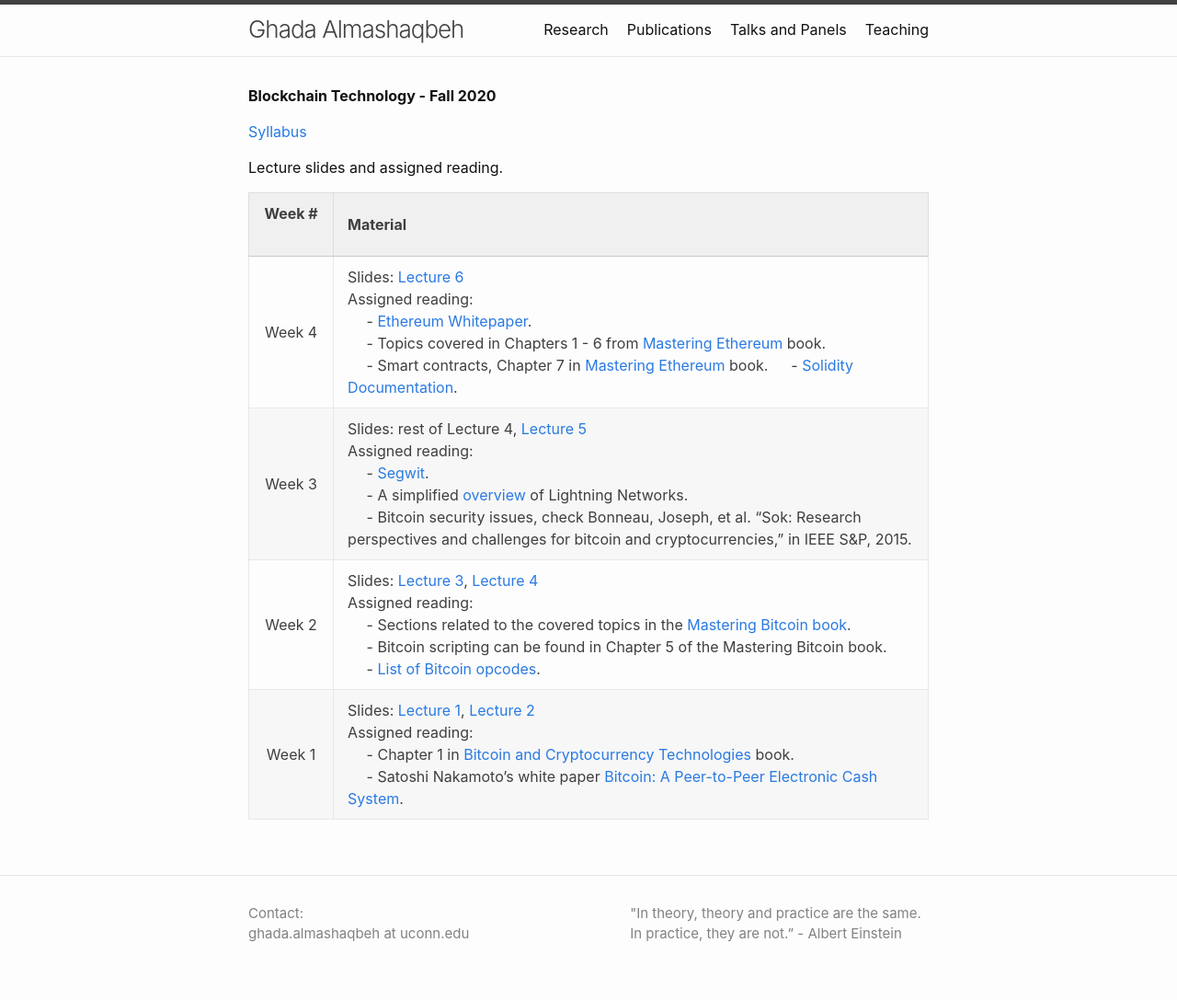
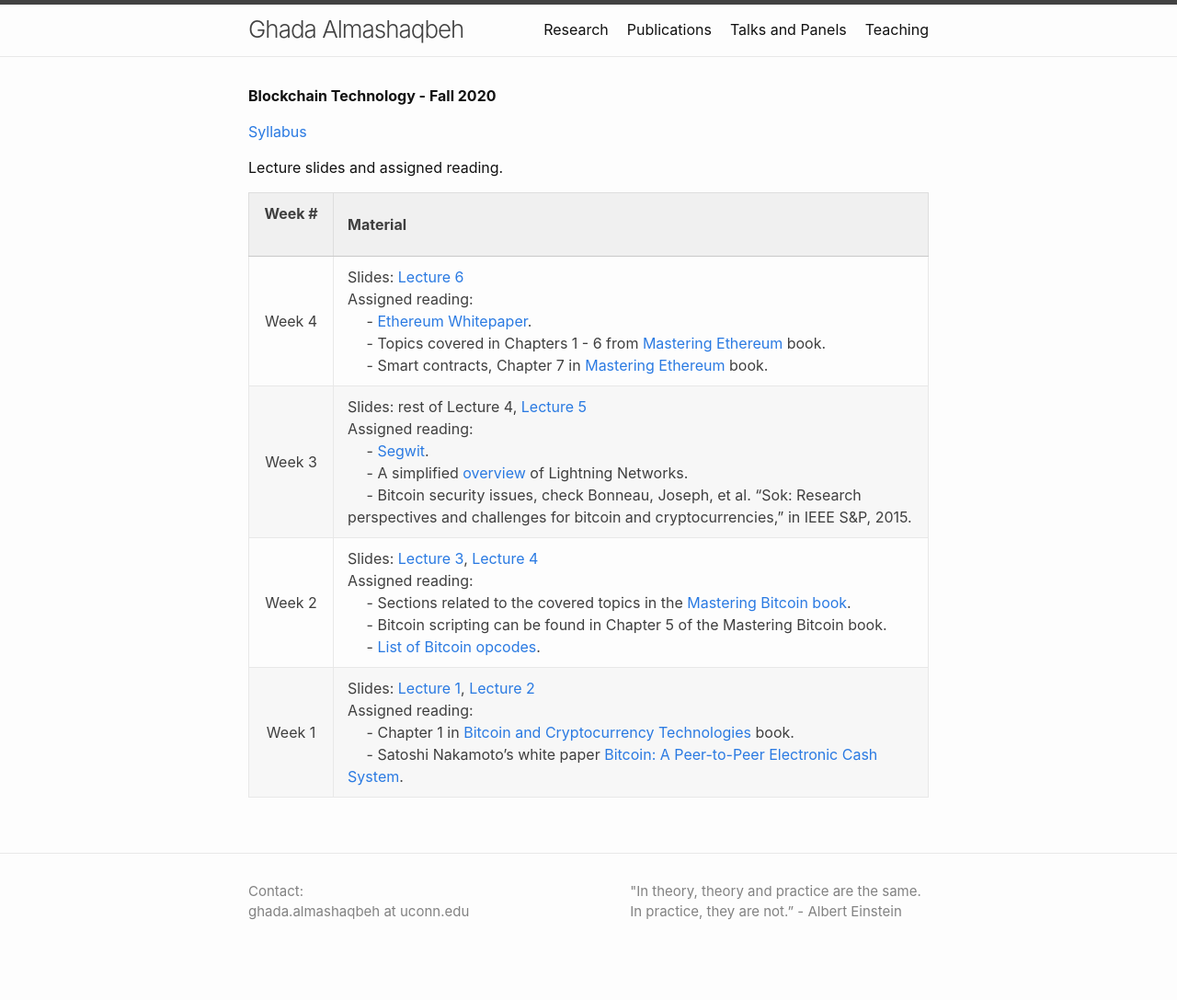
Before and after one commit to GhadaAlmashaqbeh/GhadaAlmashaqbeh.github.io, a Jekyll site: the page built from courses/blockchain-technology-f2020/index.md, in a window 1280 px wide. Shown: the whole page at 92% size. Built offline with Jekyll 4.4.1, drawn with Linux system fonts in a browser that asks for light colours; after the commit the page ends 1063 px from its top, so only the background shows below that.

```diff
--- a/courses/blockchain-technology-f2020/index.md
+++ b/courses/blockchain-technology-f2020/index.md
@@ -10,7 +10,7 @@
 
 | Week # &nbsp; &nbsp; &nbsp;| Material           |
 |:--------:|--------------------|
-| Week 4 | Slides: [Lecture 6](./lecture6.pdf) <br/> Assigned reading: <br/> &emsp; - [Ethereum Whitepaper](https://ethereum.org/en/whitepaper/). <br/> &emsp; - Topics covered in Chapters 1 - 6 from [Mastering Ethereum](https://github.com/ethereumbook/ethereumbook/blob/develop/book.asciidoc) book. <br/> &emsp; - Smart contracts, Chapter 7 in [Mastering Ethereum](https://github.com/ethereumbook/ethereumbook/blob/develop/book.asciidoc) book. &emsp; - [Solidity Documentation](https://solidity.readthedocs.io/en/latest/).|
+| Week 4 | Slides: [Lecture 6](./lecture6.pdf) <br/> Assigned reading: <br/> &emsp; - [Ethereum Whitepaper](https://ethereum.org/en/whitepaper/). <br/> &emsp; - Topics covered in Chapters 1 - 6 from [Mastering Ethereum](https://github.com/ethereumbook/ethereumbook/blob/develop/book.asciidoc) book. <br/> &emsp; - Smart contracts, Chapter 7 in [Mastering Ethereum](https://github.com/ethereumbook/ethereumbook/blob/develop/book.asciidoc) book. |
 | Week 3 | Slides: rest of Lecture 4, [Lecture 5](./lecture5.pdf) <br/> Assigned reading: <br/> &emsp; - [Segwit](https://en.bitcoin.it/wiki/Segregated_Witness). <br/> &emsp; - A simplified [overview](https://academy.binance.com/blockchain/what-is-lightning-network) of Lightning Networks. <br/> &emsp; - Bitcoin security issues, check Bonneau, Joseph, et al. "Sok: Research perspectives and challenges for bitcoin and cryptocurrencies," in IEEE S&P, 2015.|
 | Week 2 | Slides: [Lecture 3](./lecture3.pdf), [Lecture 4](./lecture4.pdf) <br/> Assigned reading: <br/> &emsp; - Sections related to the covered topics in the [Mastering Bitcoin book](https://en.bitcoin.it/wiki/Mastering_Bitcoin). <br/> &emsp; - Bitcoin scripting can be found in Chapter 5 of the Mastering Bitcoin book. <br/> &emsp; - [List of Bitcoin opcodes](https://en.bitcoin.it/wiki/Script). |
 | Week 1 | Slides: [Lecture 1](./lecture1.pdf), [Lecture 2](./lecture2.pdf) <br/> Assigned reading: <br/> &emsp; - Chapter 1 in [Bitcoin and Cryptocurrency Technologies](https://d28rh4a8wq0iu5.cloudfront.net/bitcointech/readings/princeton_bitcoin_book.pdf) book. <br/> &emsp; - Satoshi Nakamoto’s white paper [Bitcoin: A Peer-to-Peer Electronic Cash System](https://bitcoin.org/bitcoin.pdf). |
```
